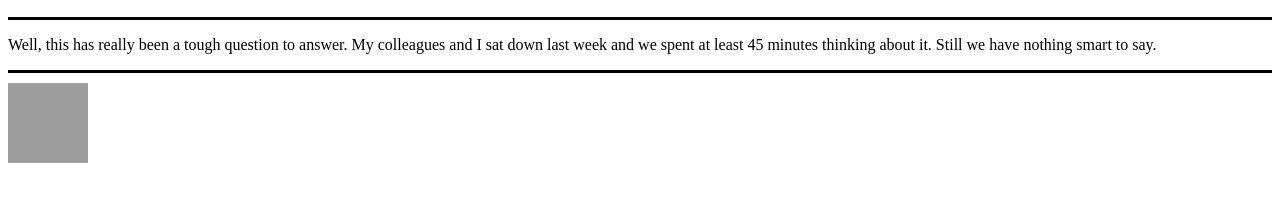
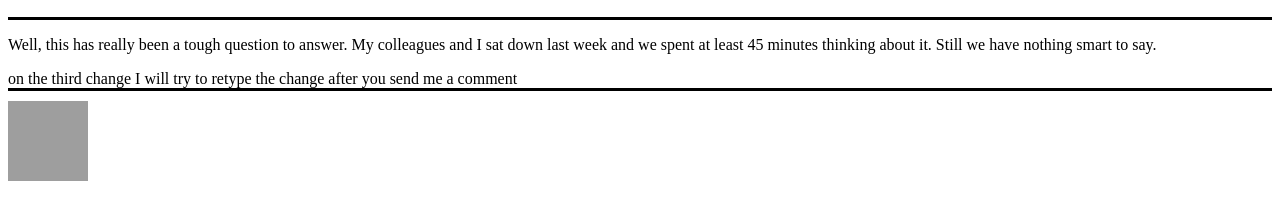
Before and after one commit to akbelcolak/week3practice, a plain HTML site: page index.html in a window 1280 px wide. Shown: the part 110-330 px from the top of the page. Drawn offline with Linux system fonts and the light colour scheme; grey boxes are pictures that could not be loaded.

Commit message:
third change that I made
asd

```diff
--- a/index.html
+++ b/index.html
@@ -22,6 +22,7 @@
       least 45 minutes thinking about it. Still we have nothing smart to say.
     </p>
   </section>
+  <section> on the third change I will try to retype the change after you send me a comment<section>
 
   <footer>
    <img class="footer-img" src="https://i.pinimg.com/originals/9f/f6/71/9ff671b4c85270fe2feea5aebfb45693.jpg"
```
